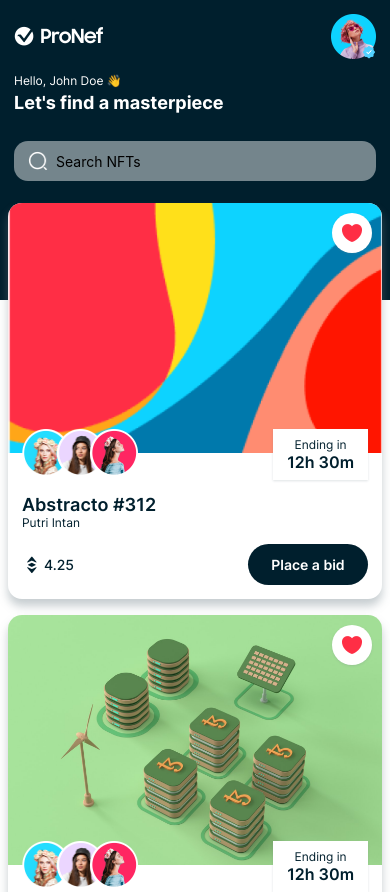
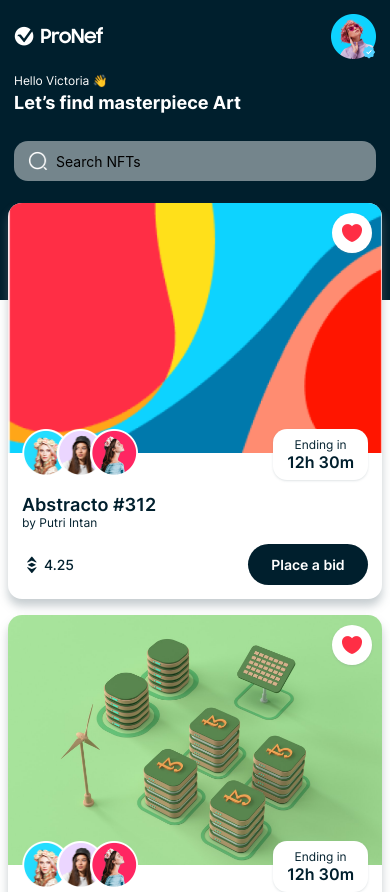
Before and after one commit to yusufstawan/nftstore-react-native-expo, a React Native app: screen /Home in a window 390 px wide. Shown: the top 892 px of the page. Built offline with nearby package versions, Linux system fonts and the light colour scheme.

Commit message:
Home and Detail page done

```diff
--- a/components/DetailsBid.js
+++ b/components/DetailsBid.js
@@ -1,12 +1,59 @@
-import { View, Text } from 'react-native'
-import React from 'react'
+import React from "react";
+import { View, Text, Image } from "react-native";
 
-const DetailsBid = () => {
+import { EthPrice } from "./SubInfo";
+import { COLORS, SIZES, FONTS } from "../constants";
+
+const DetailsBid = ({ bid }) => {
   return (
-    <View>
-      <Text>DetailsBid</Text>
+    <View
+      style={{
+        width: "100%",
+        flexDirection: "row",
+        justifyContent: "space-between",
+        alignItems: "center",
+        marginVertical: SIZES.base,
+        paddingHorizontal: SIZES.base,
+      }}
+      key={bid.id}
+    >
+      <Image
+        source={bid.image}
+        resizeMode="contain"
+        style={{ width: 48, height: 48 }}
+      />
+
+      <View
+        style={{
+          flex: 1,
+          alignItems: "center",
+          paddingHorizontal: SIZES.base,
+        }}
+      >
+        <Text
+          style={{
+            fontFamily: FONTS.semiBold,
+            fontSize: SIZES.small,
+            color: COLORS.primary,
+          }}
+        >
+          Bid placed by {bid.name}
+        </Text>
+        <Text
+          style={{
+            fontFamily: FONTS.regular,
+            fontSize: SIZES.small - 2,
+            color: COLORS.secondary,
+            marginTop: 3,
+          }}
+        >
+          {bid.date}
+        </Text>
+      </View>
+
+      <EthPrice price={bid.price} />
     </View>
-  )
-}
+  );
+};
 
 export default DetailsBid;
--- a/components/HomeHeader.js
+++ b/components/HomeHeader.js
@@ -1,18 +1,23 @@
-import { View, Text, Image, TextInput } from 'react-native';
+import React from "react";
+import { View, Text, Image, TextInput } from "react-native";
 
-import { COLORS, FONTS, SIZES, assets } from '../constants';
+import { COLORS, FONTS, SIZES, assets } from "../constants";
 
 const HomeHeader = ({ onSearch }) => {
   return (
-    <View style={{
+    <View
+      style={{
         backgroundColor: COLORS.primary,
         padding: SIZES.font,
-    }}>
-      <View style={{
-        flexDirection: 'row',
-        justifyContent: 'space-between',
-        alignItems: 'center',
-      }}>
+      }}
+    >
+      <View
+        style={{
+          flexDirection: "row",
+          justifyContent: "space-between",
+          alignItems: "center",
+        }}
+      >
         <Image
           source={assets.logo}
           resizeMode="contain"
@@ -23,13 +28,13 @@ const HomeHeader = ({ onSearch }) => {
           <Image
             source={assets.person01}
             resizeMode="contain"
-            style={{ width: '100%', height: '100%' }}
+            style={{ width: "100%", height: "100%" }}
           />
           <Image
             source={assets.badge}
             resizeMode="contain"
             style={{
-              position: 'absolute',
+              position: "absolute",
               width: 15,
               height: 15,
               bottom: 0,
@@ -40,38 +45,54 @@ const HomeHeader = ({ onSearch }) => {
       </View>
 
       <View style={{ marginVertical: SIZES.font }}>
-        <Text style={{ fontFamily: FONTS.regular, fontSize: SIZES.small, color: COLORS.white }} >
-          Hello, John Doe 👋
+        <Text
+          style={{
+            fontFamily: FONTS.regular,
+            fontSize: SIZES.small,
+            color: COLORS.white,
+          }}
+        >
+          Hello Victoria 👋
         </Text>
-        <Text style={{ fontFamily: FONTS.bold, fontSize: SIZES.large, color: COLORS.white, marginTop: SIZES.base / 2 }} >
-          Let's find a masterpiece
+
+        <Text
+          style={{
+            fontFamily: FONTS.bold,
+            fontSize: SIZES.large,
+            color: COLORS.white,
+            marginTop: SIZES.base / 2,
+          }}
+        >
+          Let’s find masterpiece Art
         </Text>
       </View>
 
       <View style={{ marginTop: SIZES.font }}>
-        <View style={{
-          width: '100%',
+        <View
+          style={{
+            width: "100%",
             borderRadius: SIZES.font,
             backgroundColor: COLORS.gray,
-          flexDirection: 'row',
-          alignItems: 'center',
+            flexDirection: "row",
+            alignItems: "center",
             paddingHorizontal: SIZES.font,
             paddingVertical: SIZES.small - 2,
-        }}>
+          }}
+        >
           <Image
             source={assets.search}
             resizeMode="contain"
             style={{ width: 20, height: 20, marginRight: SIZES.base }}
           />
           <TextInput
-            placeholder='Search NFTs'
+            placeholder="Search NFTs"
             style={{ flex: 1 }}
             onChangeText={onSearch}
           />
         </View>
       </View>
     </View>
-  )
-}
+  );
+};
 
 export default HomeHeader;
--- a/components/NFTCard.js
+++ b/components/NFTCard.js
@@ -1,22 +1,30 @@
-import { View, Image, Text } from 'react-native';
-import { useNavigation } from '@react-navigation/native';
+import React from "react";
+import { useNavigation } from "@react-navigation/native";
+import { View, Image } from "react-native";
 
-import { COLORS, SIZES, SHADOWS, assets } from '../constants';
-import { CircleButton, RectButton } from './Button';
-import { SubInfo, EthPrice, NFTTitle } from './SubInfo';
+import { COLORS, SIZES, SHADOWS, assets } from "../constants";
+import { SubInfo, EthPrice, NFTTitle } from "./SubInfo";
+import { RectButton, CircleButton } from "./Button";
 
 const NFTCard = ({ data }) => {
   const navigation = useNavigation();
 
   return (
-    <View style={{
-      backgroundColor: COLORS.white,
-      borderRadius: SIZES.font,
-      marginBottom: SIZES.extraLarge,
-      margin: SIZES.base,
-      ...SHADOWS.dark
-    }}>
-      <View style={{ width: "100%", height: 250 }}>
+    <View
+      style={{
+        backgroundColor: COLORS.white,
+        borderRadius: SIZES.font,
+        marginBottom: SIZES.extraLarge,
+        margin: SIZES.base,
+        ...SHADOWS.dark,
+      }}
+    >
+      <View
+        style={{
+          width: "100%",
+          height: 250,
+        }}
+      >
         <Image
           source={data.image}
           resizeMode="cover"
@@ -44,9 +52,9 @@ const NFTCard = ({ data }) => {
         <View
           style={{
             marginTop: SIZES.font,
-            flexDirection: 'row',
-            justifyContent: 'space-between',
-            alignItems: 'center',
+            flexDirection: "row",
+            justifyContent: "space-between",
+            alignItems: "center",
           }}
         >
           <EthPrice price={data.price} />
@@ -57,8 +65,8 @@ const NFTCard = ({ data }) => {
           />
         </View>
       </View>
-    </View >
-  )
-}
+    </View>
+  );
+};
 
 export default NFTCard;
--- a/components/SubInfo.js
+++ b/components/SubInfo.js
@@ -1,47 +1,55 @@
-import { View, Text, Image } from 'react-native';
-import { SIZES, FONTS, COLORS, SHADOWS, assets } from '../constants';
+import React from "react";
+import { View, Image, Text } from "react-native";
+
+import { SIZES, FONTS, COLORS, SHADOWS, assets } from "../constants";
 
 export const NFTTitle = ({ title, subTitle, titleSize, subTitleSize }) => {
   return (
     <View>
-      <Text style={{
+      <Text
+        style={{
           fontFamily: FONTS.semiBold,
           fontSize: titleSize,
           color: COLORS.primary,
-      }}>
+        }}
+      >
         {title}
       </Text>
-      <Text style={{
+      <Text
+        style={{
           fontFamily: FONTS.regular,
           fontSize: subTitleSize,
           color: COLORS.primary,
-      }}>
-        {subTitle}
+        }}
+      >
+        by {subTitle}
       </Text>
     </View>
-  )
-}
+  );
+};
 
 export const EthPrice = ({ price }) => {
   return (
-    <View style={{ flexDirection: 'row', alignItems: 'center' }}>
+    <View style={{ flexDirection: "row", alignItems: "center" }}>
       <Image
         source={assets.eth}
         resizeMode="contain"
         style={{ width: 20, height: 20, marginRight: 2 }}
       />
-      <Text style={{
+      <Text
+        style={{
           fontFamily: FONTS.medium,
           fontSize: SIZES.font,
           color: COLORS.primary,
-      }}>
+        }}
+      >
         {price}
       </Text>
-    </View >
-  )
-}
+    </View>
+  );
+};
 
-export const ImageCmp = ({ imgUrl, index }) => {
+const ImageCmp = ({ imgUrl, index }) => {
   return (
     <Image
       source={imgUrl}
@@ -49,23 +57,23 @@ export const ImageCmp = ({ imgUrl, index }) => {
       style={{
         width: 48,
         height: 48,
-        marginLeft: index === 0 ? 0 : -SIZES.font
+        marginLeft: index === 0 ? 0 : -SIZES.font,
       }}
     />
-  )
-}
+  );
+};
 
 export const People = () => {
   return (
-    <View style={{
-      flexDirection: 'row',
-    }}>
-      {[assets.person02, assets.person03, assets.person04].map((imgUrl, index) => (
+    <View style={{ flexDirection: "row" }}>
+      {[assets.person02, assets.person03, assets.person04].map(
+        (imgUrl, index) => (
           <ImageCmp imgUrl={imgUrl} index={index} key={`People-${index}`} />
-      ))}
+        )
+      )}
     </View>
-  )
-}
+  );
+};
 
 export const EndDate = () => {
   return (
@@ -74,42 +82,49 @@ export const EndDate = () => {
         paddingHorizontal: SIZES.font,
         paddingVertical: SIZES.base,
         backgroundColor: COLORS.white,
-        justifyContent: 'center',
-        alignItems: 'center',
+        borderRadius: SIZES.font,
+        justifyContent: "center",
+        alignItems: "center",
         ...SHADOWS.light,
         elevation: 1,
-        maxWidth: '50%',
+        maxWidth: "50%",
       }}
     >
-      <Text style={{
+      <Text
+        style={{
           fontFamily: FONTS.regular,
           fontSize: SIZES.small,
           color: COLORS.primary,
-      }}>
+        }}
+      >
         Ending in
       </Text>
-      <Text style={{
+      <Text
+        style={{
           fontFamily: FONTS.semiBold,
           fontSize: SIZES.medium,
           color: COLORS.primary,
-      }}>
+        }}
+      >
         12h 30m
       </Text>
     </View>
-  )
-}
+  );
+};
 
 export const SubInfo = () => {
   return (
-    <View style={{
-      width: '100%',
+    <View
+      style={{
+        width: "100%",
         paddingHorizontal: SIZES.font,
         marginTop: -SIZES.extraLarge,
-      flexDirection: 'row',
-      justifyContent: 'space-between',
-    }}>
+        flexDirection: "row",
+        justifyContent: "space-between",
+      }}
+    >
       <People />
       <EndDate />
     </View>
-  )
-}
+  );
+};
--- a/screens/Home.js
+++ b/screens/Home.js
@@ -1,38 +1,59 @@
-import { View, SafeAreaView, FlatList, Text } from 'react-native';
+import React, { useState } from "react";
+import { View, SafeAreaView, FlatList } from "react-native";
 
-import { COLORS, NFTData } from '../constants';
-import { NFTCard, HomeHeader, FocusStatusBar } from '../components';
+import { NFTCard, HomeHeader, FocusedStatusBar } from "../components";
+import { COLORS, NFTData } from "../constants";
 
 const Home = () => {
+  const [nftData, setNftData] = useState(NFTData);
+
+  const handleSearch = (value) => {
+    if (value.length === 0) {
+      setNftData(NFTData);
+    }
+
+    const filteredData = NFTData.filter((item) =>
+      item.name.toLowerCase().includes(value.toLowerCase())
+    );
+
+    if (filteredData.length === 0) {
+      setNftData(NFTData);
+    } else {
+      setNftData(filteredData);
+    }
+  };
+
   return (
     <SafeAreaView style={{ flex: 1 }}>
-      <FocusStatusBar background={COLORS.primary} />
-
+      <FocusedStatusBar backgroundColor={COLORS.primary} />
       <View style={{ flex: 1 }}>
         <View style={{ zIndex: 0 }}>
           <FlatList
-            data={NFTData}
+            data={nftData}
             renderItem={({ item }) => <NFTCard data={item} />}
             keyExtractor={(item) => item.id}
             showsVerticalScrollIndicator={false}
-            ListHeaderComponent={<HomeHeader />}
+            ListHeaderComponent={<HomeHeader onSearch={handleSearch} />}
           />
         </View>
 
-        <View style={{
-          position: 'absolute',
-          top: 0,
-          bottom: 0,
-          left: 0,
-          right: 0,
-          zIndex: -1,
-        }}>
-          <View style={{ height: 300, backgroundColor: COLORS.primary }} />
+        <View
+          style={{
+            position: "absolute",
+            top: 0,
+            bottom: 0,
+            right: 0,
+            left: 0,
+            zIndex: -1,
+          }}
+        >
+          <View
+            style={{ height: 300, backgroundColor: COLORS.primary }} />
           <View style={{ flex: 1, backgroundColor: COLORS.white }} />
         </View>
       </View>
     </SafeAreaView>
-  )
-}
+  );
+};
 
 export default Home;
```
Also changed, not shown: components/Button.js (+20 -16 lines), components/DetailsDesc.js (+32 -19 lines), components/FocusStatusBar.js (+7 -6 lines), components/index.js (+15 -11 lines), screens/Details.js (line endings or trailing spaces). Lines whose indentation alone changed are shown as unchanged.
